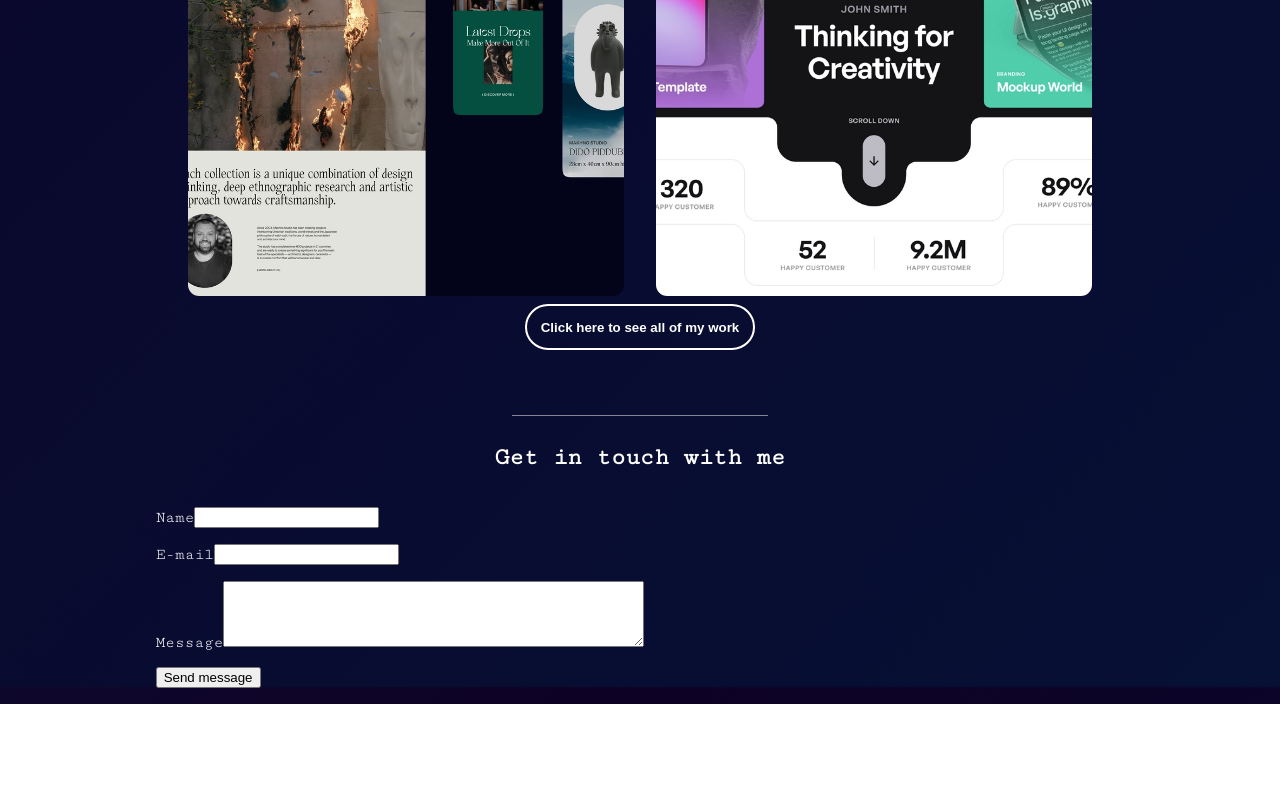
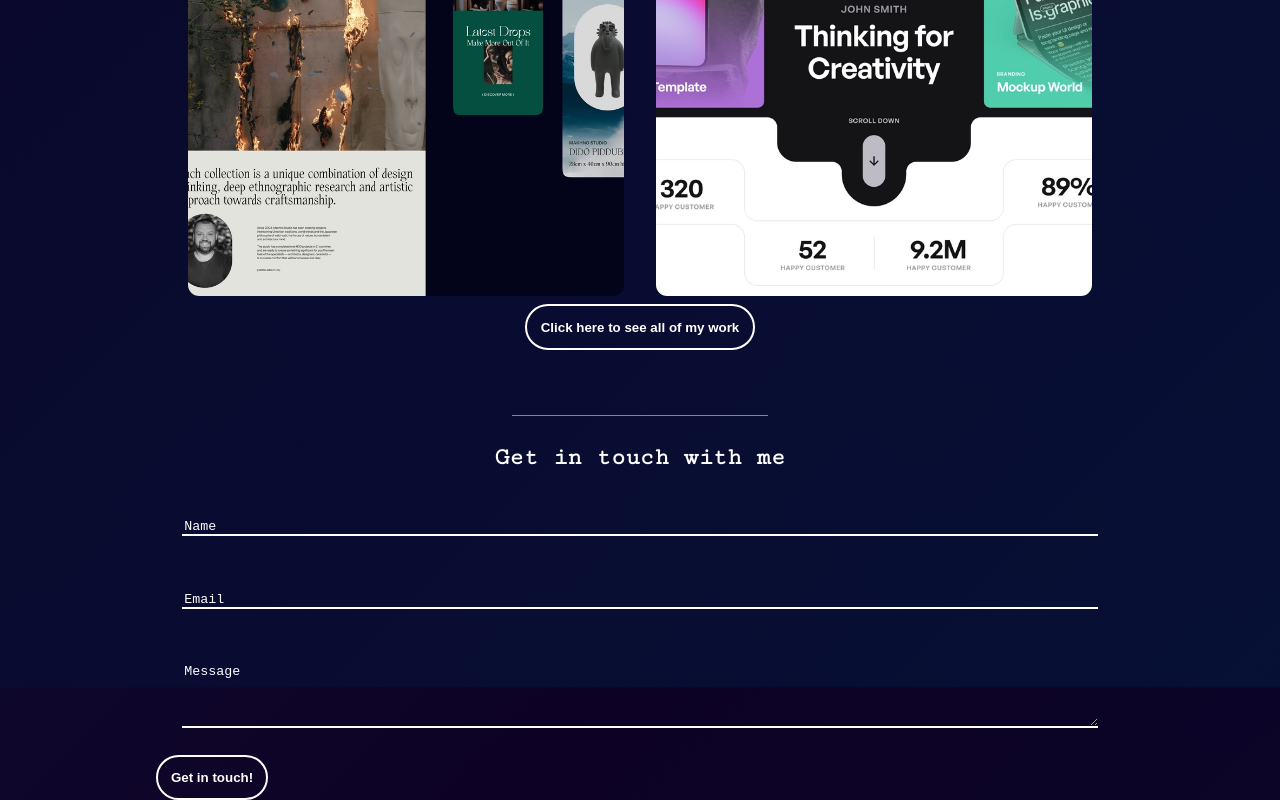
Before and after one commit to ThijmenBrand/Portfolio, a Vue app: page /#/login in a window 1280 px wide. Shown: the part 1313-2113 px from the top of the page. Before the commit the page ends 2017 px from the top, so only its background shows below. Built offline with nearby package versions, Linux system fonts and the light colour scheme.

Commit message:
contact form

```diff
--- a/src/views/components/contact.vue
+++ b/src/views/components/contact.vue
@@ -1,4 +1,6 @@
-<script setup lang='ts'></script>
+<script setup lang='ts'>
+import baseButton from './button.vue';
+</script>
 
 <template>
     <section>
@@ -6,22 +8,12 @@
         <div class="section-wrapper">
             <div class="contact-form">
                 <form action='' class='form'>
-                    <p class='field required half'>
-                        <label class='label required' for='name'>Name</label>
-                        <input class='text-input' id='name' name='name' required type='text'>
-                    </p>
-                    <p class='field required half'>
-                        <label class='label' for='email'>E-mail</label>
-                        <input class='text-input' id='email' name='email' required type='email'>
-                    </p>
-                    <p class='field'>
-                        <label class='label' for='message'>Message</label>
-                        <textarea class='textarea' cols='50' id='message' name='message' required rows='4'></textarea>
-                    </p>
-                    <p class='field'>
-                        <input class='button' type='submit' value='Send message'>
-                    </p>
+                    <input placeholder="Name" class='form-element' id='name' name='name' required type='text'>
+                    <input placeholder="Email" class='form-element' id='email' name='email' required type='email'>
+                    <textarea placeholder="Message" class='form-element' cols='50' id='message' name='message' required
+                        rows='4'></textarea>
                 </form>
+                <baseButton>Get in touch!</baseButton>
             </div>
             <div class="cv-section"></div>
         </div>
@@ -41,6 +33,34 @@ section {
         width: min(100ch, 100%);
         margin-inline: auto;
 
+        .contact-form {
+            form {
+                display: flex;
+                flex-direction: column;
+            }
+
+            .form-element {
+                background-color: transparent;
+                border-top: none;
+                border-left: none;
+                border-right: none;
+                border-bottom: 2px solid white;
+                margin: 2em;
+                transition: 0.5s;
+                color: white;
+
+                &::placeholder {
+                    color: white;
+                    font-family: 'Courier New', Courier, monospace;
+
+                }
+
+                &:focus {
+                    outline: none !important;
+                    border-bottom: 2px solid #6562cf;
+                }
+            }
+        }
 
     }
 }
```
